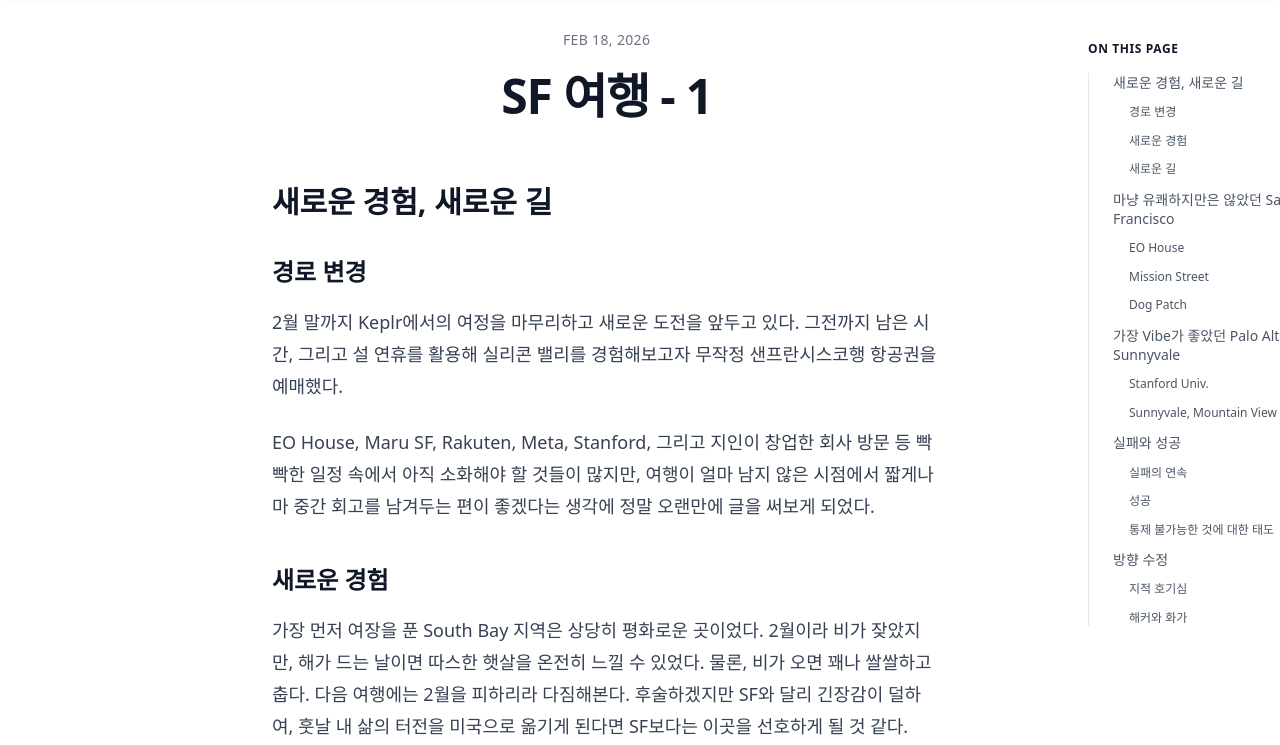
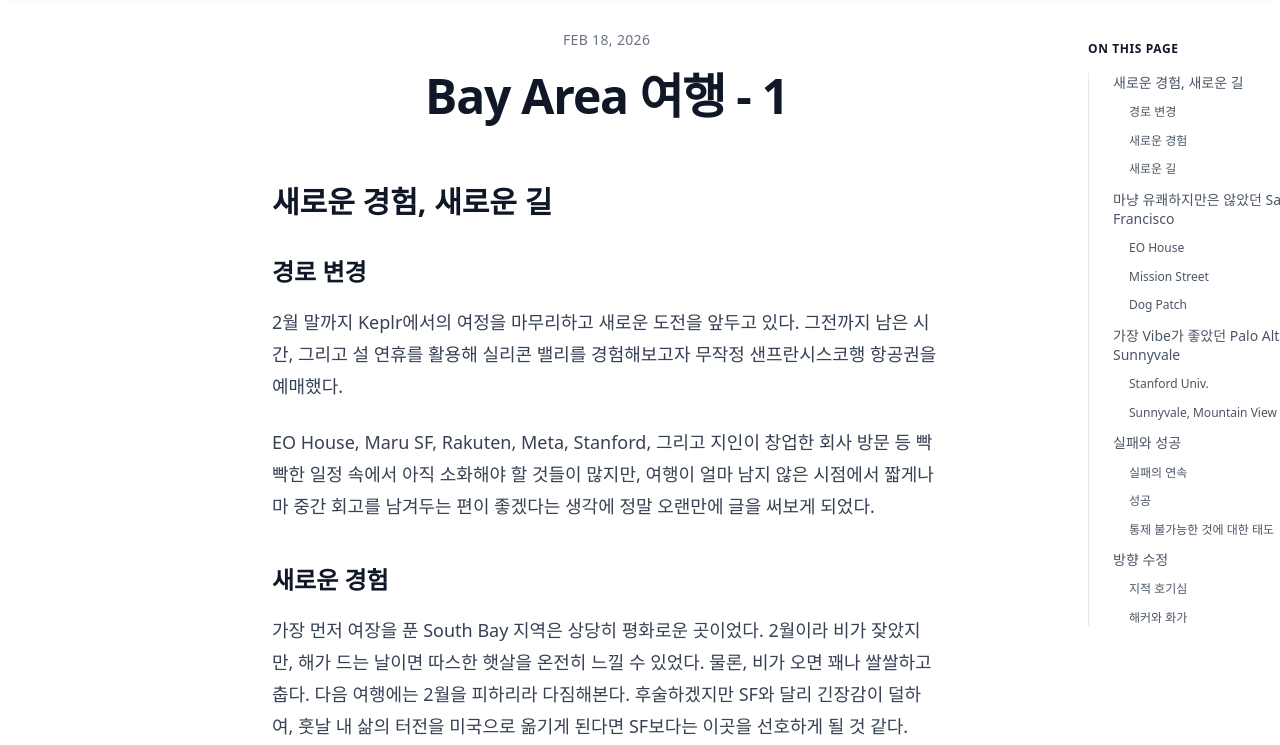
Before and after one commit to chemonoworld/chemonoworld.github.io, an Astro site: page /blog/sf-trip-interim-review-1 in a window 1280 px wide. Shown: the part 55-800 px from the top of the page. Built offline with nearby package versions, Linux system fonts and the light colour scheme; Astro itself is replaced by a stand-in of ours; some packages are replaced by stand-ins of ours.

Commit message:
Rename SF trip post title to Bay Area

```diff
--- a/src/content/blog/sf-trip-interim-review-1.md
+++ b/src/content/blog/sf-trip-interim-review-1.md
@@ -1,5 +1,5 @@
 ---
-title: 'SF 여행 - 1'
+title: 'Bay Area 여행 - 1'
 description: '실리콘 밸리 여행 중간 회고 및 여러 생각들'
 pubDate: 2026-02-18
 ---
```
